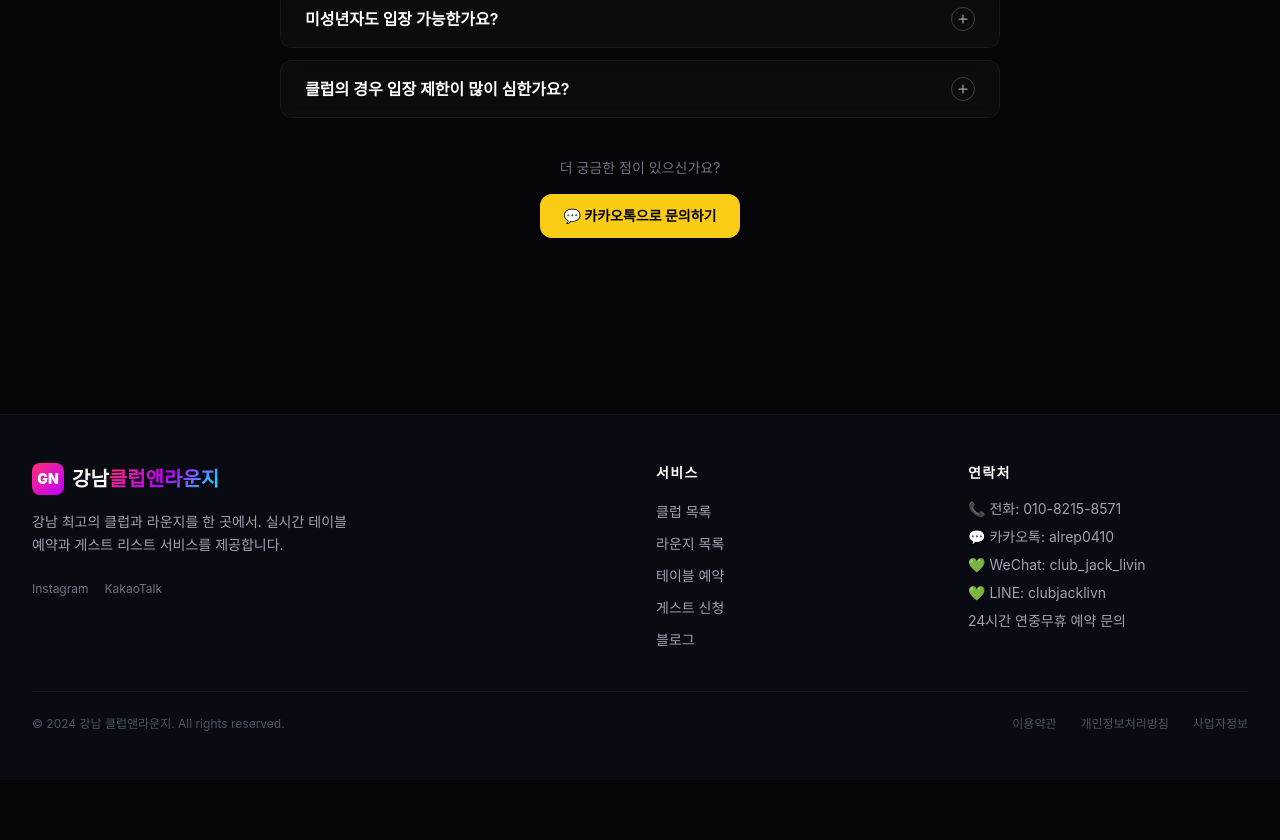
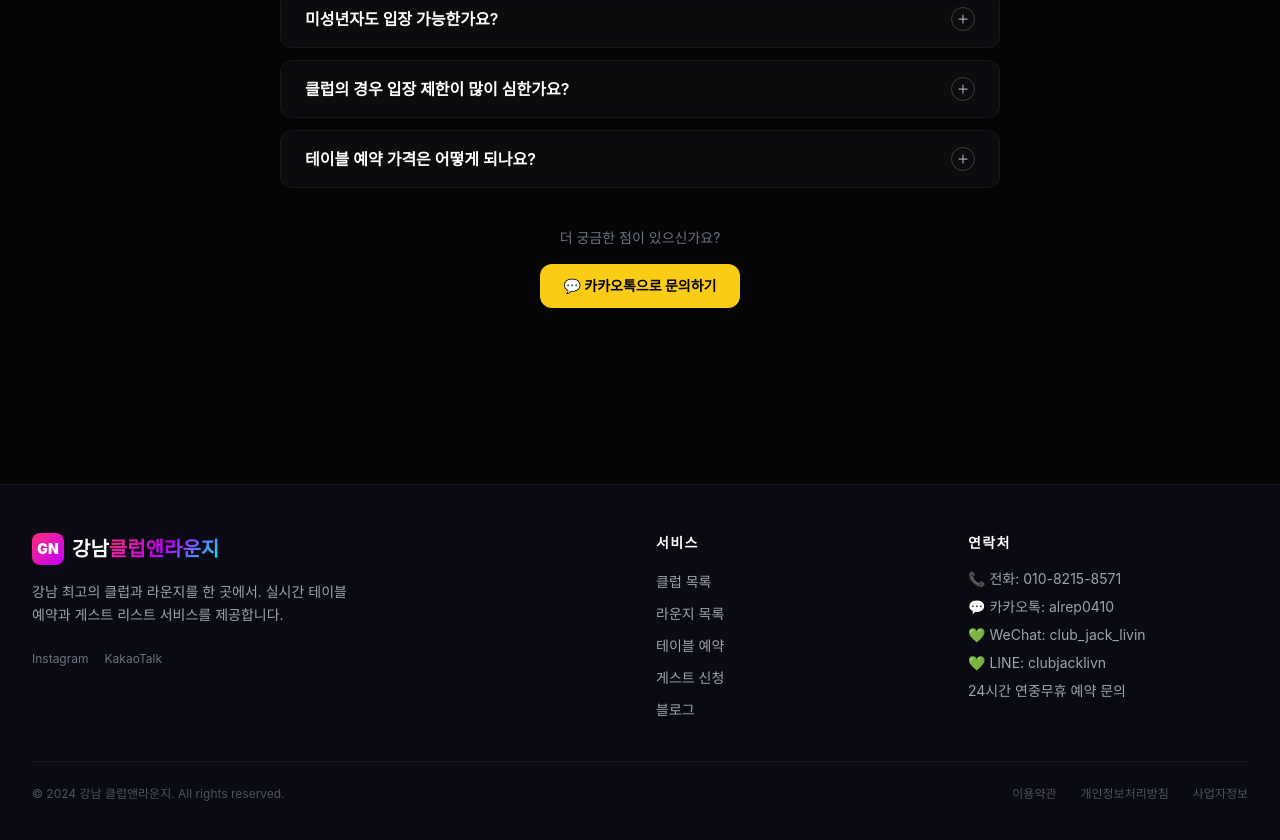
Before and after one commit to boxman159-cloud/gangnam-nightlife, a Next.js app: page / in a window 1280 px wide. Shown: the part 6514-7354 px from the top of the page. Before the commit the page ends 7294 px from the top, so only its background shows below. Built offline with nearby package versions, Linux system fonts and the light colour scheme.

Commit message:
feat: 테이블 가격 안내 FAQ 추가 (4개 언어)

```diff
--- a/src/components/home/FAQSection.tsx
+++ b/src/components/home/FAQSection.tsx
@@ -11,6 +11,7 @@ const faqsMap: Record<string, FAQ[]> = {
     { question: '당일 예약도 가능한가요?', answer: '네, 미리 예약 시 좋은 자리 선택이 가능하나 당일까지 방문 및 예약이 가능합니다. 전화 또는 카카오톡으로 문의 주시면 바로 안내해 드립니다.' },
     { question: '미성년자도 입장 가능한가요?', answer: '만 20세 이상만 입장 가능합니다. 신분증(주민등록증, 운전면허증, 여권) 지참이 필수입니다.' },
     { question: '클럽의 경우 입장 제한이 많이 심한가요?', answer: '아니요, 저희를 통해 테이블 예약 시 내·외국인 모두 차별 없이 프리패스로 입장 가능합니다. 안심하셔도 됩니다.' },
+    { question: '테이블 예약 가격은 어떻게 되나요?', answer: '테이블 이용 금액은 방문하시는 요일, 좌석의 위치(스테이지 인접도/메인 부스 등), 그리고 당일 예약 상황에 따라 유동적으로 운영됩니다.\n\n홈페이지에 안내된 금액은 고객님의 이해를 돕기 위한 시즌 평균 기준가이며, 실시간 예약 현황에 따라 변동될 수 있습니다. 원하시는 날짜의 가장 정확한 잔여 좌석 정보와 맞춤 견적은 공식 예약 채널(또는 담당 매니저)을 통해 안내해 드리고 있으니 편하게 문의해 주시기 바랍니다.' },
   ],
   en: [
     { question: 'Is the guest list free?', answer: 'Club ACE (RACE), PLUS82, and all Apgujeong Rodeo & Cheongdam lounges offer free entry via guest list registration. LION operates mainly with table reservations.' },
@@ -18,6 +19,7 @@ const faqsMap: Record<string, FAQ[]> = {
     { question: 'Can I book on the same day?', answer: 'Yes, advance booking is recommended for the best seats, but same-day bookings and walk-ins are also welcome. Contact us by phone or WeChat/LINE and we will assist you right away.' },
     { question: 'Is there an age restriction?', answer: 'Entry is restricted to those aged 20 and above. A valid ID (national ID, driver\'s license, or passport) is required.' },
     { question: 'Are there strict entry restrictions at the clubs?', answer: 'Not at all. When you book a table through us, both Korean and international guests are welcomed with a free pass — no discrimination whatsoever. You can rest assured.' },
+    { question: 'How much does a table reservation cost?', answer: 'Table pricing varies depending on the day of the week, seat location (proximity to the stage, main booth, etc.), and real-time availability on the day.\n\nThe prices listed on our website are seasonal average reference rates to help you get a general idea. For the most accurate availability and a personalized quote for your preferred date, please feel free to contact us through our official booking channel or your dedicated manager.' },
   ],
   zh: [
     { question: '宾客名单申请免费吗？', answer: '俱乐部ACE（RACE）、PLUS82及狎鸥亭罗德奥·清潭洞所有酒廊均可通过宾客名单登记免费入场。LION主要以餐桌预约为主。' },
@@ -25,6 +27,7 @@ const faqsMap: Record<string, FAQ[]> = {
     { question: '当天可以预约吗？', answer: '可以，提前预约可选择更好的座位，但当天预约和到场同样欢迎。请通过电话或微信/LINE联系我们，我们将立即为您安排。' },
     { question: '有年龄限制吗？', answer: '仅限20岁及以上人士入场。必须携带有效身份证件（身份证、驾照或护照）。' },
     { question: '俱乐部的入场限制很严格吗？', answer: '不是的。通过我们预约餐桌时，无论韩国人还是外国人，均可无差别地凭免费通行证入场，请放心。' },
+    { question: '餐桌预约的价格是多少？', answer: '餐桌费用因到访日期、座位位置（靠近舞台/主DJ台等）及当日预约情况而有所不同，实行弹性定价。\n\n网站上标注的金额为帮助您参考的季节平均基准价，可能会根据实时预约情况有所变动。如需了解您所选日期最准确的余位信息及专属报价，欢迎随时通过官方预约渠道（或专属经理）与我们联系。' },
   ],
   ja: [
     { question: 'ゲストリスト申請は無料ですか？', answer: 'クラブACE（RACE）、PLUS82、および狎鷗亭ロデオ・清潭洞の全ラウンジはゲストリスト登録で無料入場が可能です。LIONはテーブル予約が中心です。' },
@@ -32,6 +35,7 @@ const faqsMap: Record<string, FAQ[]> = {
     { question: '当日予約はできますか？', answer: 'はい、事前予約で良いお席をご確保いただけますが、当日のご予約・ご来店も歓迎しております。お電話またはLINE/WeChatでご連絡いただければすぐにご案内します。' },
     { question: '年齢制限はありますか？', answer: '満20歳以上のみ入場可能です。身分証明書（住民票、運転免許証、パスポート）の持参が必須です。' },
     { question: 'クラブの入場制限は厳しいですか？', answer: 'いいえ、私どもを通じてテーブルをご予約いただいた場合、日本人を含む外国人の方も韓国人と同様に差別なくフリーパスで入場いただけます。ご安心ください。' },
+    { question: 'テーブル予約の料金はいくらですか？', answer: 'テーブルのご利用料金は、ご来店の曜日、座席の位置（ステージ近接度・メインブース等）、および当日の予約状況によって変動いたします。\n\nウェブサイトに掲載している金額はお客様のご参考のためのシーズン平均目安価格であり、リアルタイムの予約状況により変動する場合がございます。ご希望の日程の正確な空席情報とお見積もりは、公式予約チャンネル（または担当マネージャー）よりご案内しておりますので、お気軽にお問い合わせください。' },
   ],
 }
 
```
